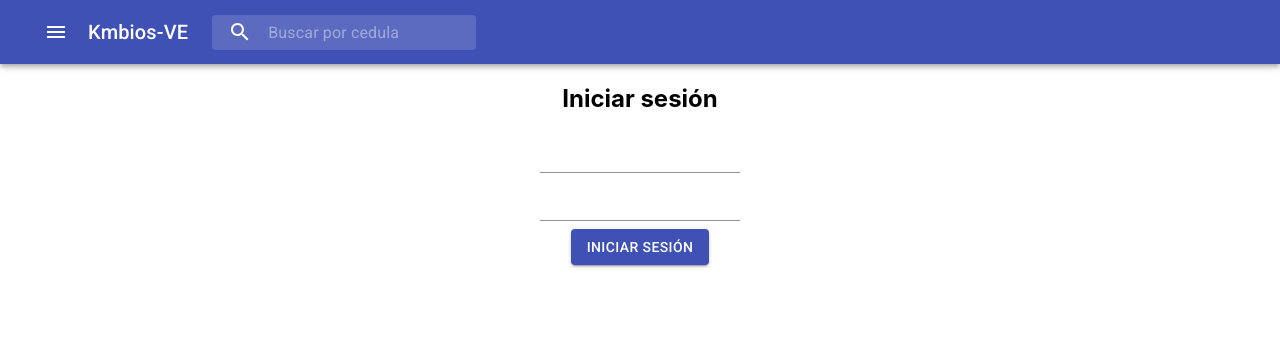
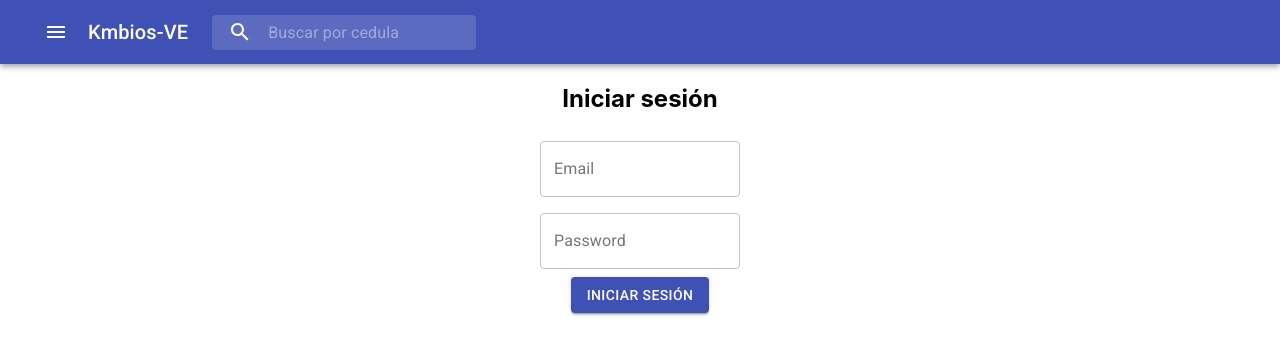
Before and after one commit to bian2510/front-kmbios_ve, a React (Create React App) app: page /sign_in in a window 1280 px wide. Shown: the top 354 px of the page. Built offline with nearby package versions, Linux system fonts and the light colour scheme; no server answers.

Commit message:
change style of sign_in form

```diff
--- a/src/Components/Form/SignIn.jsx
+++ b/src/Components/Form/SignIn.jsx
@@ -25,7 +25,7 @@ export default function FormSignIn(props) {
       validate={values => {
         const errors = {};
         if (!values.email) {
-          errors.email = 'Required';
+          errors.email = 'Requerido';
         } else if (
           !/^[A-Z0-9._%+-]+@[A-Z0-9.-]+\.[A-Z]{2,}$/i.test(values.email)
         ) {
@@ -51,25 +51,32 @@ export default function FormSignIn(props) {
         /* and other goodies */
       }) => (
         <form onSubmit={handleSubmit} className={classes.root} noValidate autoComplete="off">
-          <div><TextField
-            type="email"
-            name="email"
-            onChange={handleChange}
-            onBlur={handleBlur}
-            value={values.email}
-          />
-          {errors.email && touched.email && errors.email}
+          <div>
+          <TextField
+                helperText={errors.email && touched.email && errors.email}
+                error={errors.email && touched.email && errors.email !== null}
+                label="Email"
+                name="email"
+                type="email"
+                variant="outlined"
+                onChange={handleChange}
+                onBlur={handleBlur}
+                value={values.email}
+              />
           </div>
           <div>
           <TextField
+            label="Password"
+            helperText={errors.password && touched.password && errors.password}
+            error={errors.password && touched.password && errors.password !== null}
             type="password"
             name="password"
             onChange={handleChange}
             onBlur={handleBlur}
+            variant="outlined"
             value={values.password}
           />
           </div>
-          {errors.password && touched.password && errors.password}
           <Button type="submit" disabled={isSubmitting} variant="contained" color="primary">
             Iniciar sesión
           </Button>
```
